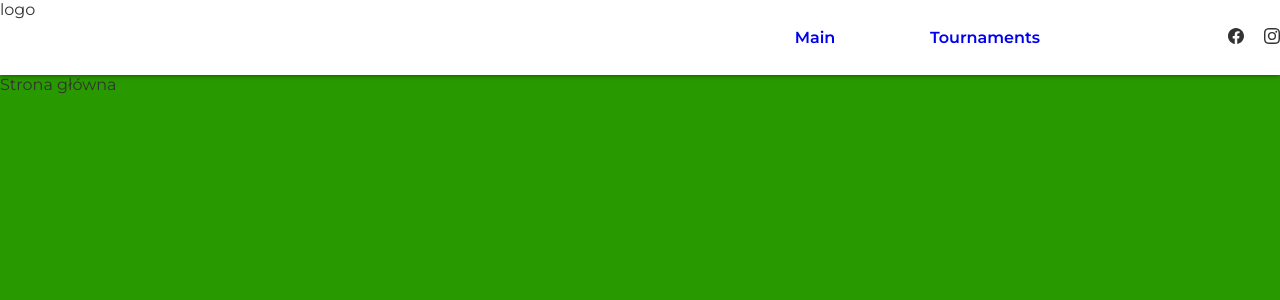
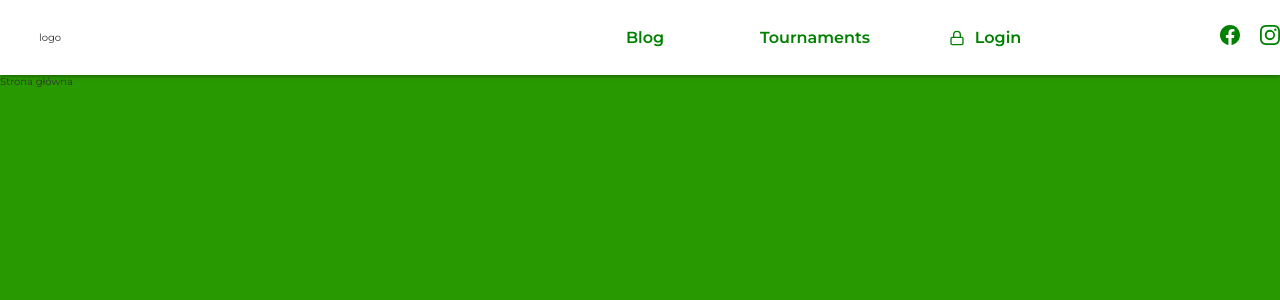
Before and after one commit to obrebskim/Tournament-maker-front, a React (Create React App) app: page / in a window 1280 px wide. Shown: the top 300 px of the page. Built offline with nearby package versions, Linux system fonts and the light colour scheme.

Commit message:
Styling Navigation items

```diff
--- a/src/GlobalCSS.ts
+++ b/src/GlobalCSS.ts
@@ -14,7 +14,7 @@ export default createGlobalStyle`
 
   html {
     font-family: 'Montserrat', sans-serif;
-    font-size: 62,5%;
+    font-size: 62.5%;
   }
   body {
     margin: 0;
--- a/src/components/Navigation/Navigation.tsx
+++ b/src/components/Navigation/Navigation.tsx
@@ -2,6 +2,7 @@ import React from 'react'
 import { NavLink } from 'react-router-dom'
 import styled from 'styled-components'
 import { BsFacebook, BsInstagram } from 'react-icons/bs'
+import { FiLock } from 'react-icons/fi'
 
 export default function Navigation() {
     return (
@@ -9,12 +10,13 @@ export default function Navigation() {
             <div className="wrapper">
                 <div className='logo'>logo</div>
                 <ul className='navigators'>
-                    <li><NavLink to='/'>Main</NavLink></li>
+                    <li><NavLink to='/blog'>Blog</NavLink></li>
                     <li><NavLink to='/tournaments'>Tournaments</NavLink></li>
+                    <li><NavLink to='/login'><FiLock className='icon' />Login</NavLink></li>
                 </ul>
                 <ul className='icons'>
-                    <li><BsFacebook /></li>
-                    <li><BsInstagram /></li>
+                    <li><a href='https://www.facebook.com' className='facebook'><BsFacebook /></a></li>
+                    <li><a href='https://www.instagram.com' className='instagram'><BsInstagram /></a></li>
                 </ul>
             </div>
         </Container>
@@ -39,6 +41,12 @@ const Container = styled.nav`
         grid-template-columns: 100px auto 200px;
         gap: 20px;
 
+        & .logo {
+            display: flex;
+            justify-content: center;
+            align-items: center;
+        }
+
         & ul {
             height: 100%;
             display: flex;
@@ -56,14 +64,71 @@ const Container = styled.nav`
                 & a {
                     width: 150px;
                     height: 75px;
+                    position: relative;
                     display: flex;
                     justify-content: center;
                     align-items: center;
+                    gap:10px;
+                    background: green;
+                    background-clip: text;
+                    -webkit-text-fill-color: transparent;
+                    font-size: 1.6rem;
                     text-decoration: none;
+                    transition: all .3s;
+
+                    &::after {
+                        content: '';
+                        height: 4px;
+                        width: 80%;
+                        position: absolute;
+                        bottom: 20px;
+                        left: 50%;
+                        transform: translateX(-50%) scaleX(0);
+                        background: linear-gradient(90deg, rgba(255,40,0,1) 0%, rgba(255,216,0,1) 100%);
+                        border-radius: 50px;
+                        transition: all .3s;
+                    }
+
+                    &:hover::after {
+                        transform: translateX(-50%) scaleX(1);
+                    }
+
+                    &.active {
+                        background: linear-gradient(135deg, rgba(255,40,0,1) 0%, rgba(255,216,0,1) 100%);
+                        background-clip: text;
+                        -webkit-text-fill-color: transparent;
+
+                        &::after {
+                            transform: translateX(-50%) scaleX(1);
+                        }
+                    }
+
+                    &.active .icon {
+                        color: rgba(255,40,0,1);
+                    }
+
+                    & .icon {
+                        color: green;
+                    }
+
+                }
+            }
+
+            &.icons a {
+                height: 75px;
+                font-size: 2rem;
+                color: green;
+                transition: color .3s;
+
+                &.facebook:hover {
+                    color: #3b5998;
+                }
+
+                &.instagram:hover {
+                    color: #c22681;
                 }
             }
         }
-
     }
 
 `
```
Also changed, not shown: public/ball.svg (added).
